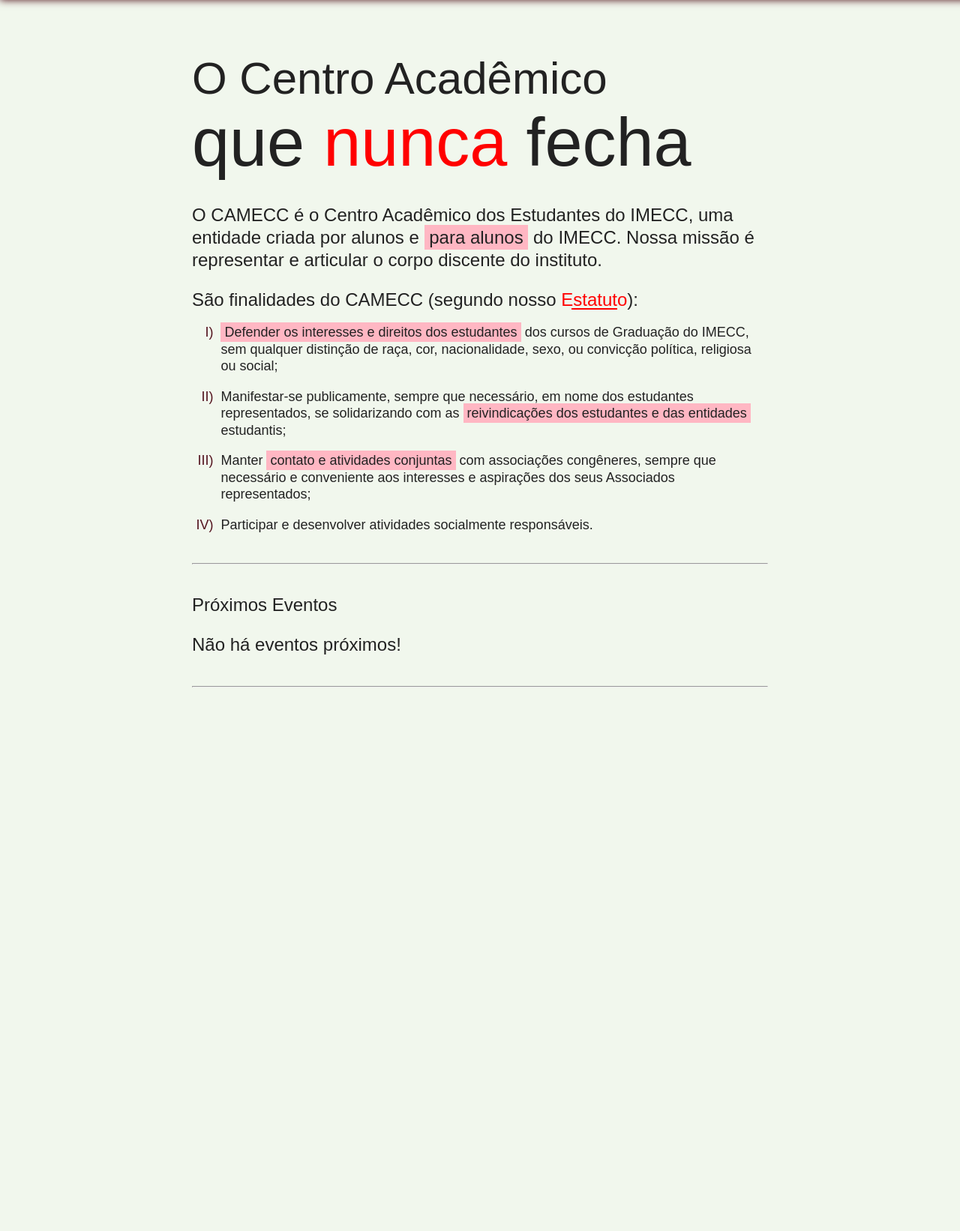
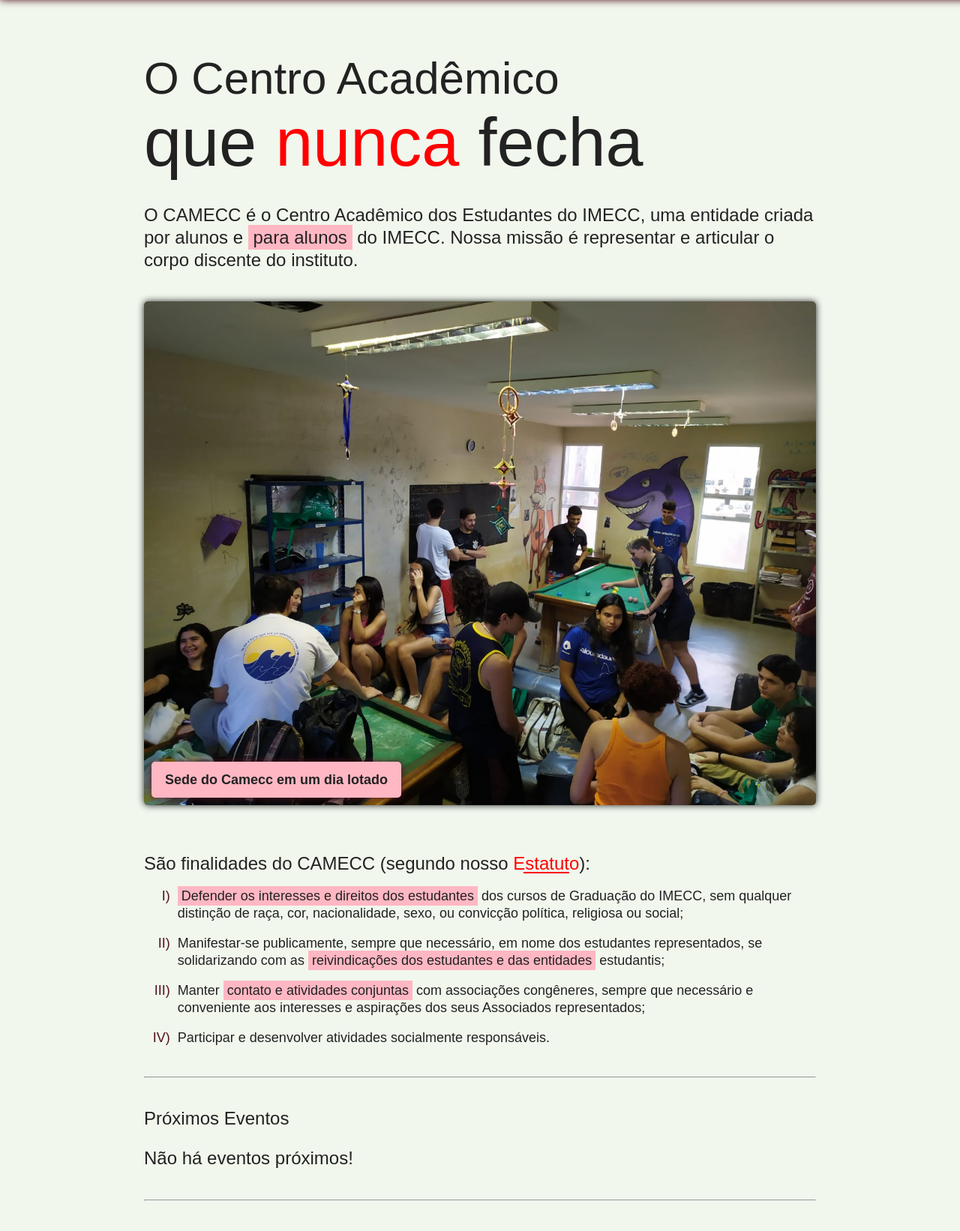
Before and after one commit to douglasspeck/site-do-camecc, a PHP site: page / in a window 1280 px wide. Shown: the part 98-1740 px from the top of the page at 75% size. Before the commit the page ends 1015 px from the top, so only its background shows below. Run offline with PHP 8.4, Linux system fonts and the light colour scheme; data that the repository does not hold is empty; some web fonts are replaced.

Commit message:
General Fixes

```diff
--- a/assets/css/loader.css
+++ b/assets/css/loader.css
@@ -1,10 +1,16 @@
 #loader {
-    max-width: 70%;
+    width: 100vw;
+    height: 100vh;
+    position: fixed;
+    background-color: #fff;
     display: flex;
     flex-direction: column;
     align-items: center;
     justify-content: center;
     font-size: 18px;
+    overflow: hidden;
+    z-index: 100;
+    animation: disappear 3s forwards;
 }
 
 #camecc {
@@ -63,3 +69,17 @@
         fill-opacity: 1;
     }
 }
+
+@keyframes disappear {
+    0% {
+        display: flex;
+    }
+    90% {
+        opacity: 1;
+        display: flex;
+    }
+    100% {
+        opacity: 0;
+        display: none;
+    }
+}
--- a/assets/css/main.css
+++ b/assets/css/main.css
@@ -64,7 +64,7 @@
 
 main {
     padding: 11vh 5% 0;
-    width: 60%;
+    width: 70%;
     margin: auto;
 }
 
@@ -80,6 +80,41 @@
 
 hr {
     margin: 5vh 0;
+}
+
+figure {
+    margin: 5vh 0;
+    display: block;
+    min-height: auto;
+    position: relative;
+}
+
+figure > img {
+    display: block;
+    width: 100%;
+    height: auto;
+    border-radius: 5px;
+    box-shadow: 0 0 10px var(--default-color);
+}
+
+figcaption {
+    position: absolute;
+    bottom: 1ch;
+    left: 1ch;
+    width: fit-content;
+    max-width: 50%;
+    height: fit-content;
+    padding: .75em 1em;
+    display: flex;
+    align-items: center;
+    justify-content: center;
+    background-color: var(--cherry-blossom-pink);
+    box-shadow: 0 0 10px var(--chocolate-cosmos);
+    text-align: center;
+    font-size: 0.75em;
+    font-weight: bold;
+    color: var(--default-color);
+    border-radius: 5px;
 }
 
 section.gallery {
--- a/index.php
+++ b/index.php
@@ -33,7 +33,7 @@
         <link rel="stylesheet" href="assets/css/home.css?t=1" type="text/css">
 </head>
 <body id="homepage">
-    <div id="loader" style="display:none;">
+    <div id="loader">
         <svg id="camecc" width="400" height="120" viewBox="0 0 200 60" version="1.1">
             <path id="logo_1" d="M 25.90595,3.5416303 C 11.598519,3.5416303 1.9582462e-6,15.387471 0,29.99997 -2.9373664e-6,44.612479 11.598516,56.4583 25.90595,56.4583 H 38.858925 V 49.843719 H 25.90595 c -10.730574,0 -19.4294619,-8.88437 -19.4294619,-19.84375 2e-6,-10.959378 8.6988899,-19.843748 19.4294619,-19.843748 7.696581,-9e-5 14.667736,4.6399 17.775428,11.83132 l 3.695646,-6.7908 C 42.560618,7.9095403 34.514479,3.5418703 25.90595,3.5416303 Z" />
             <path id="logo_2" d="M 58.369344,6.9931003 35.047918,49.84372 l 3.809995,6.61458 9.79e-4,-0.002 19.51042,-35.848449 V 47.1039 l -4.505714,-4.60178 -3.272143,6.01255 7.777857,7.9437 h 6.476487 V 6.9931703 Z" />
@@ -46,8 +46,12 @@
     <?php include('assets/php/header.php'); ?>
     <main>
         <section id="banner">
-            <h1>O Centro Acadêmico<br><strong>que <span>nunca</span> fecha<strong></h1>
+            <h1>O Centro Acadêmico<br><strong>que <span>nunca</span> fecha</strong></h1>
             <p>O CAMECC é o <strong>Centro Acadêmico dos Estudantes do IMECC</strong>, uma entidade criada por alunos e <em>para alunos</em> do IMECC. Nossa missão é representar e articular o corpo discente do instituto.</p>
+            <figure>
+                <img src="assets/img/camecc_cheio.jpg" alt="Fotografia da Sede do Camecc em um dia lotado. Há quatro pessoas ao redor de uma mesa de sinuca, ao fundo, além de outras dez pessoas conversando em diferentes grupos.">
+                <figcaption>Sede do Camecc em um dia lotado</figcaption>
+            </figure>
             <h2>São finalidades do CAMECC (segundo nosso <a href="/~camecc/assets/docs/estatuto.pdf">Estatuto</a>):</h2>
             <ol>
                 <li><p><em>Defender os interesses e direitos dos estudantes</em> dos cursos de Graduação do IMECC, sem qualquer distinção de raça, cor, nacionalidade, sexo, ou convicção política, religiosa ou social;</p></li>
```
Also changed, not shown: index.html (deleted, +0 -76 lines), assets/img/camecc_cheio.jpg (added), contato.html (deleted).
